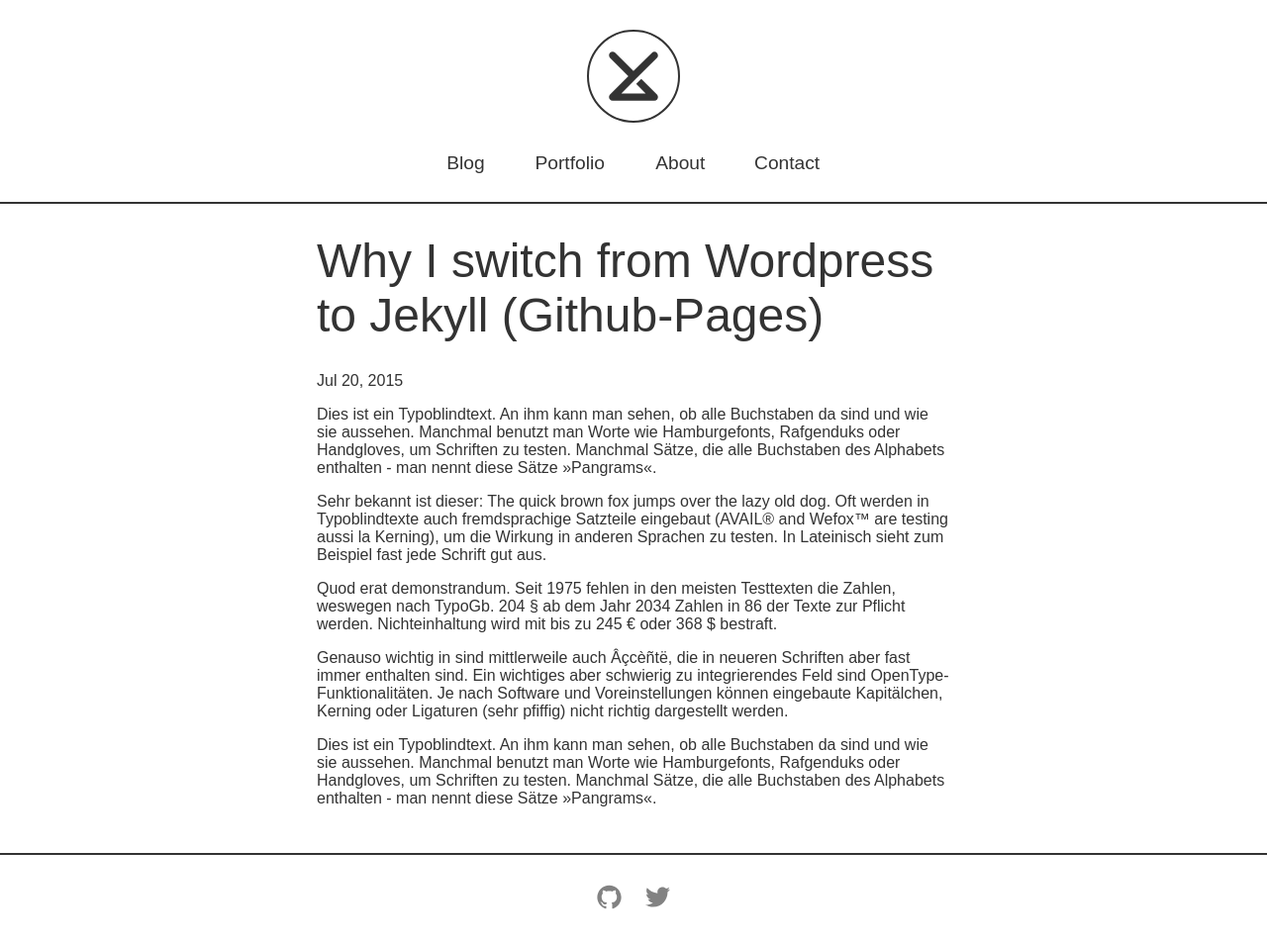
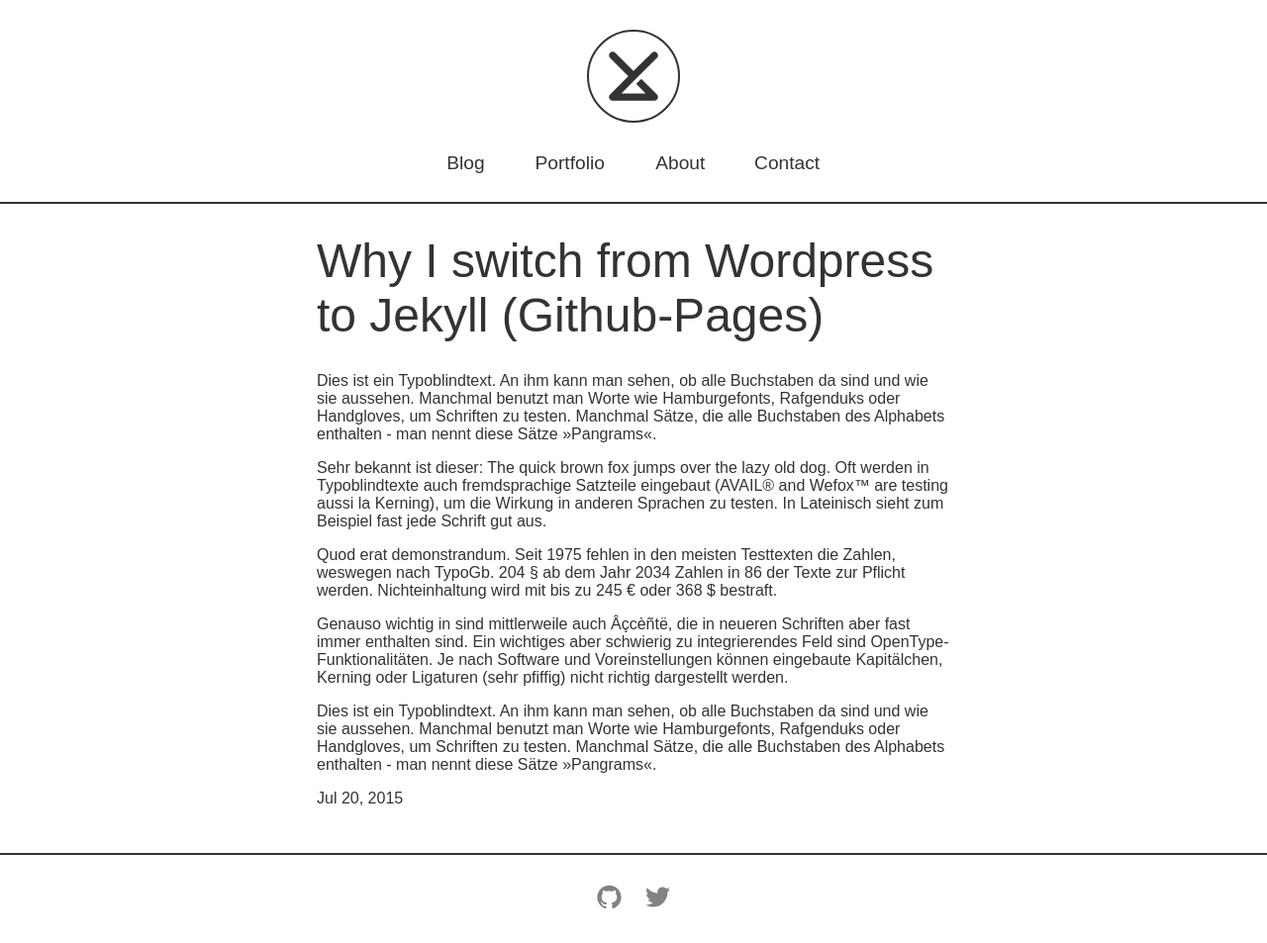
Before and after one commit to ygd/ygd.github.io, a Jekyll site: the page built from _posts/2015-07-20-why-i-switch-from-wordpress-to-jekyll.md, in a window 1280 px wide. Shown: the whole page at 99% size. Built offline with Jekyll 4.4.1, drawn with Linux system fonts in a browser that asks for light colours; nearby versions of some CDN libraries; some web fonts are replaced.

Commit message:
touch post date design

```diff
--- a/_layouts/post.html
+++ b/_layouts/post.html
@@ -5,11 +5,11 @@
 
   <header>
     <h1>{{ page.title }}</h1>
-    <p>{{ page.date | date: "%b %-d, %Y" }}{% if page.author %} • {{ page.author }}{% endif %}{% if page.meta %} • {{ page.meta }}{% endif %}</p>
   </header>
 
   <article>
     {{ content }}
   </article>
+  <p class="date">{{ page.date | date: "%b %-d, %Y" }}</p>
 
 </div>
--- /dev/null
+++ b/assets/sass/_posts.scss
@@ -0,0 +1,3 @@
+.date {
+  font-weight: 300;
+}
```
